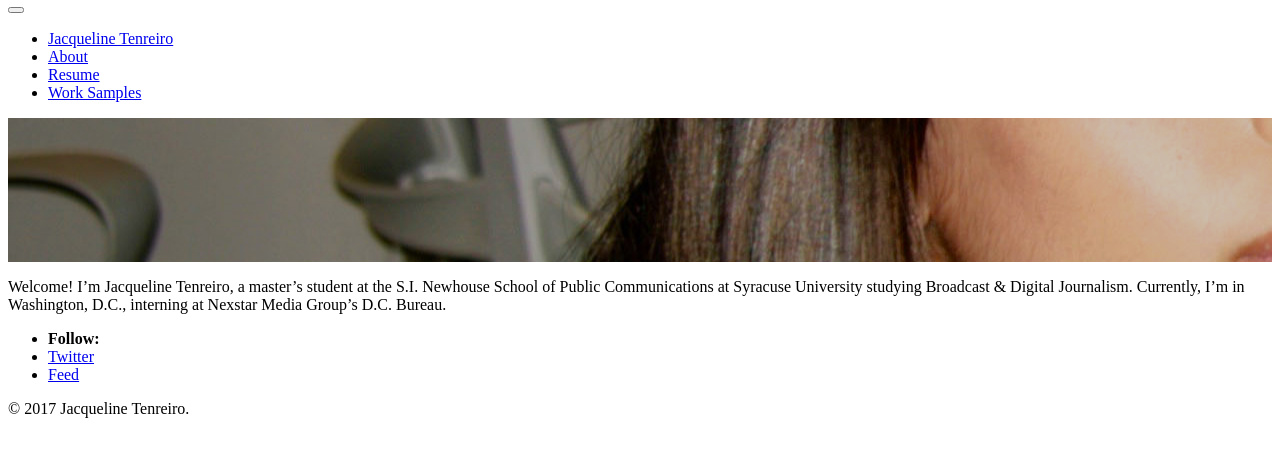
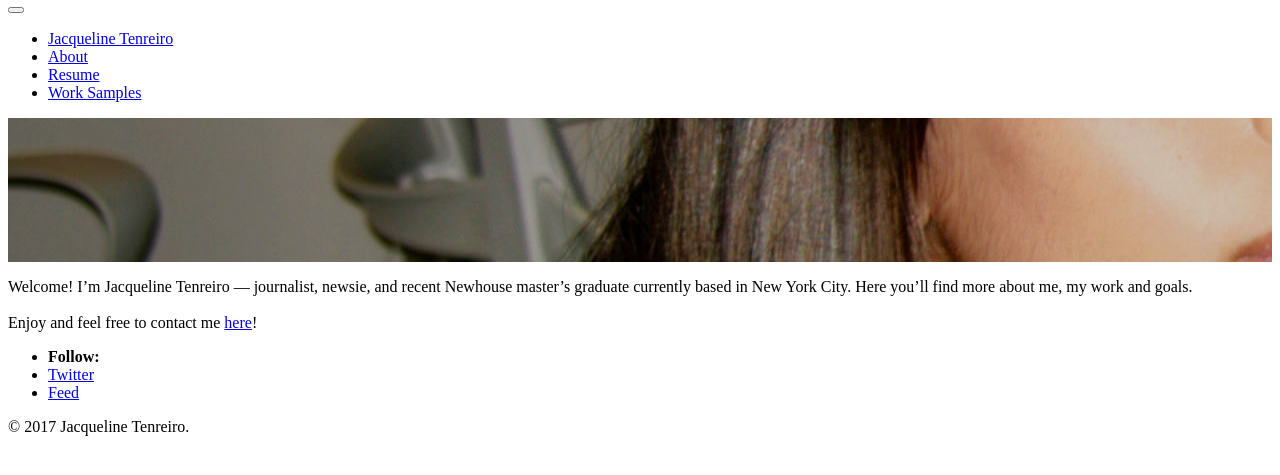
Before and after one commit to jtenreiro/jtenreiro.github.io, a Jekyll site: the page built from index.html, in a window 1280 px wide, cut to the strip 112-587 px from the top of the page. Built offline with Jekyll 4.4.1, drawn with Linux system fonts in a browser that asks for light colours; some web fonts are replaced; the list of posts is cut into pages by our own code.

Commit message:
Updated a few pages

```diff
--- a/index.html
+++ b/index.html
@@ -7,7 +7,7 @@ header:
   overlay_image: home.jpg
   hide_hero_title: true
 intro:
-  - excerpt: Welcome! I’m Jacqueline Tenreiro, a master’s student at the S.I. Newhouse School of Public Communications at Syracuse University studying Broadcast & Digital Journalism. Currently, I’m in Washington, D.C., interning at Nexstar Media Group’s D.C. Bureau.
+  - excerpt: 'Welcome! I’m Jacqueline Tenreiro — journalist, newsie, and recent Newhouse master’s graduate currently based in New York City. Here you’ll find more about me, my work and goals.<br><br>Enjoy and feel free to contact me <a href="mailto:jacqueline.tenreiro@gmail.com">here</a>!'
 ---
 
 {% include feature_row id="intro" type="center" %}
```
Also changed, not shown: _pages/about.md (+4 -1 lines), 1 other file.
